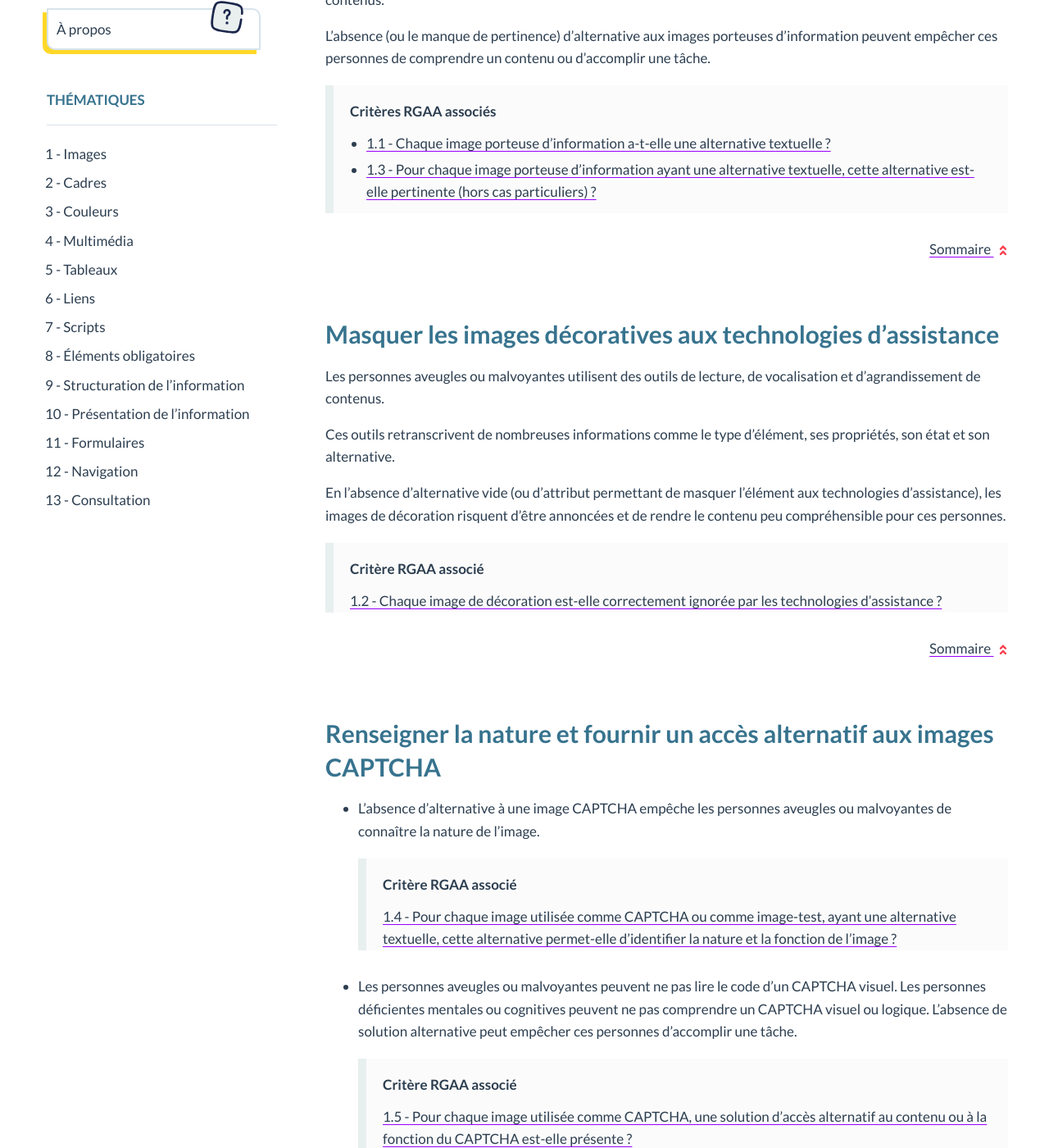
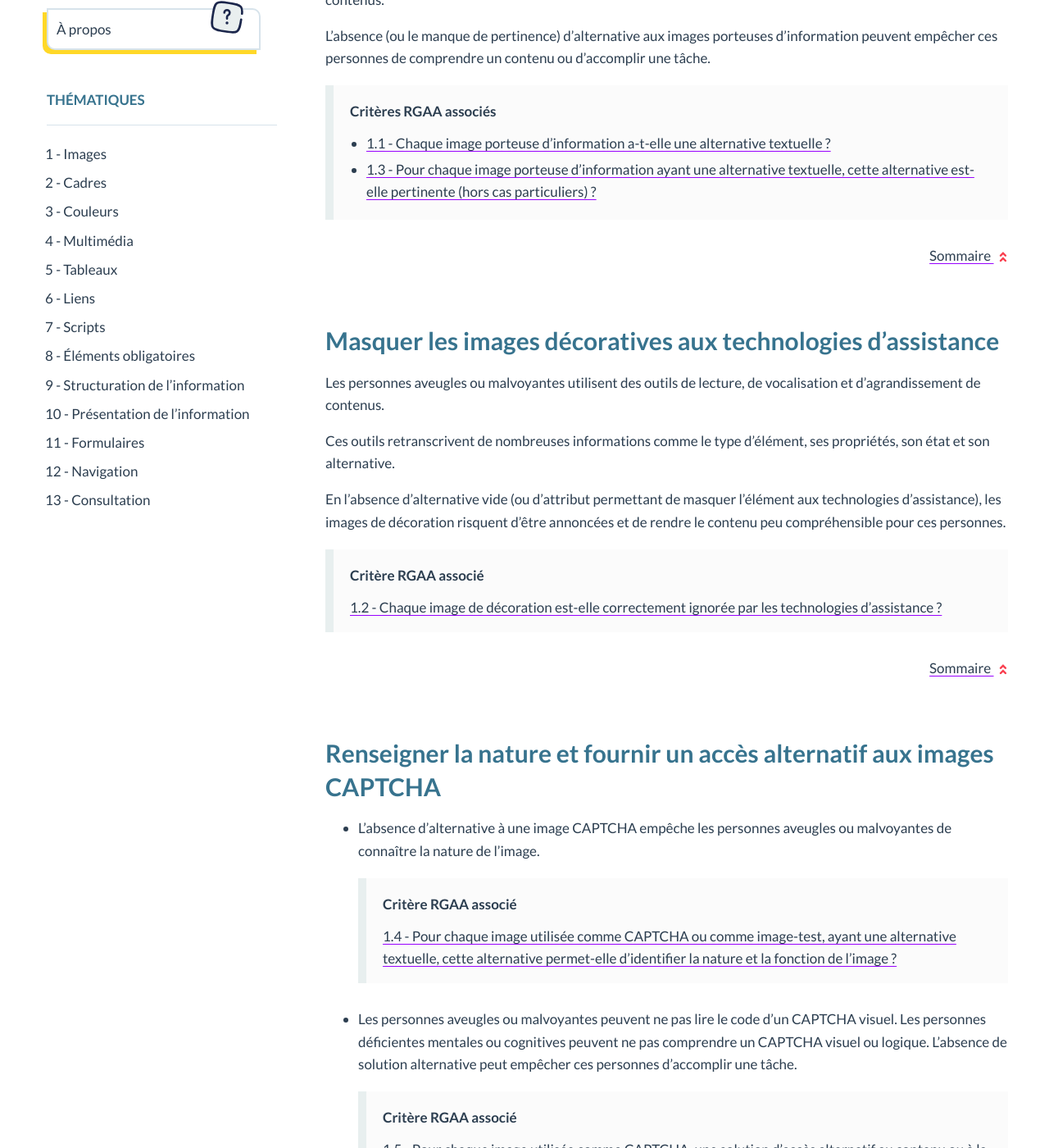
Before and after one commit to ideance-a11y/rgaa4-impacts-utilisateurs, a Jekyll site: the page built from index.html, in a window 1280 px wide and 1400 px high, scrolled down 543 px. Shown: the whole window at 82% size. Built offline with Jekyll 4.4.1, drawn with Linux system fonts in a browser that asks for light colours; some web fonts are replaced.

Commit message:
Fix RGAA criteria styles

```diff
--- a/_sass/components/_contents.scss
+++ b/_sass/components/_contents.scss
@@ -61,7 +61,7 @@ main {
 
 .chapo {
     margin: 2rem 0 3rem;
-    padding: 0.1rem 2rem;
+    padding: 0.1rem 2rem 1.7rem;
     background: #fbfbfb;
     border-left: 1rem solid #e8efef;
 
@@ -70,7 +70,7 @@ main {
     }
 
     ul {
-        margin: 1.2rem 0;
+        margin: 1.2rem 0 0;
         padding-left: 2rem;
     }
 
```
